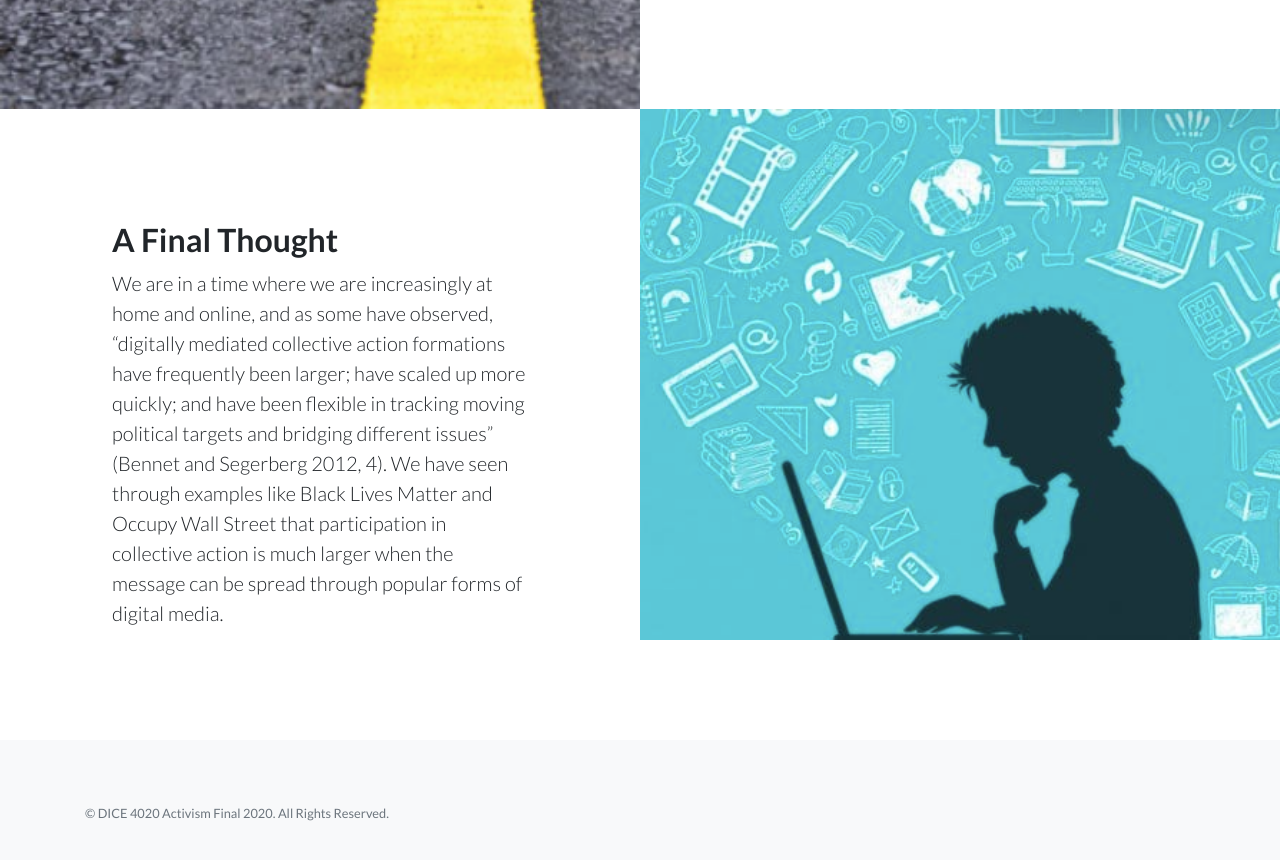
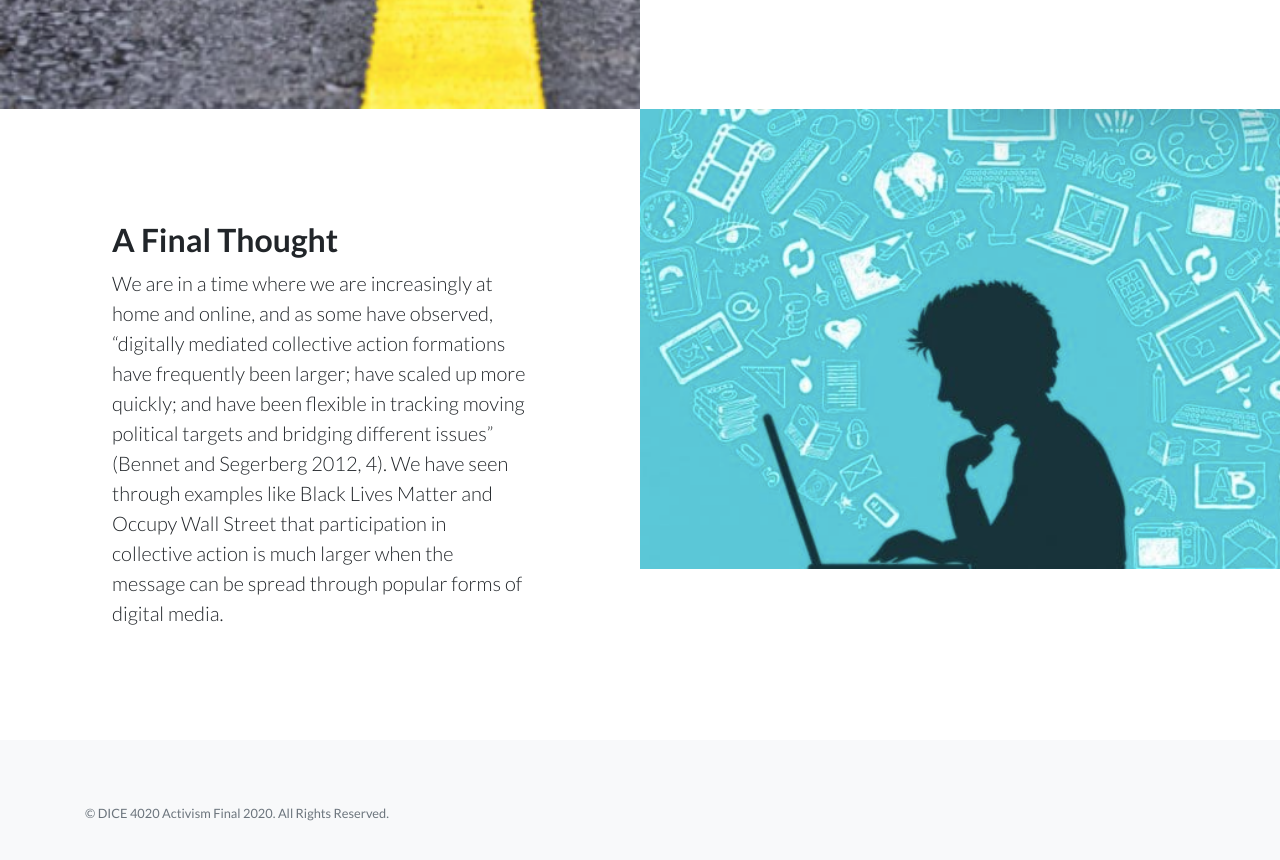
Before and after one commit to pamkent/finalactivism, a website: page movements.html in a window 1280 px wide. Shown: the part 4000-4860 px from the top of the page. Drawn offline with Linux system fonts and the light colour scheme.

Commit message:
making changes

```diff
--- a/movements.html
+++ b/movements.html
@@ -100,7 +100,7 @@
         </div>
       </div>
    <div class="row no-gutters">
-        <div class="col-lg-6 order-lg-6 text-white showcase-img" style="background-image: url('img/online.png');background-size:750px;background-repeat:no-repeat;"></div>
+        <div class="col-lg-6 order-lg-6 text-white showcase-img" style="background-image: url('img/online.png');background-size:650px;background-repeat:no-repeat;"></div>
         <div class="col-lg-6 order-lg-1 my-auto showcase-text">
           <h2>A Final Thought</h2>
           <p class="lead mb-0">We are in a time where we are increasingly at home and online, and as some have observed, “digitally mediated collective action formations have frequently been larger; have scaled up more quickly; and have been flexible in tracking moving political targets and bridging different issues” (Bennet and Segerberg 2012, 4).  We have seen through examples like Black Lives Matter and Occupy Wall Street that participation in collective action is much larger when the message can be spread through popular forms of digital media.
```
